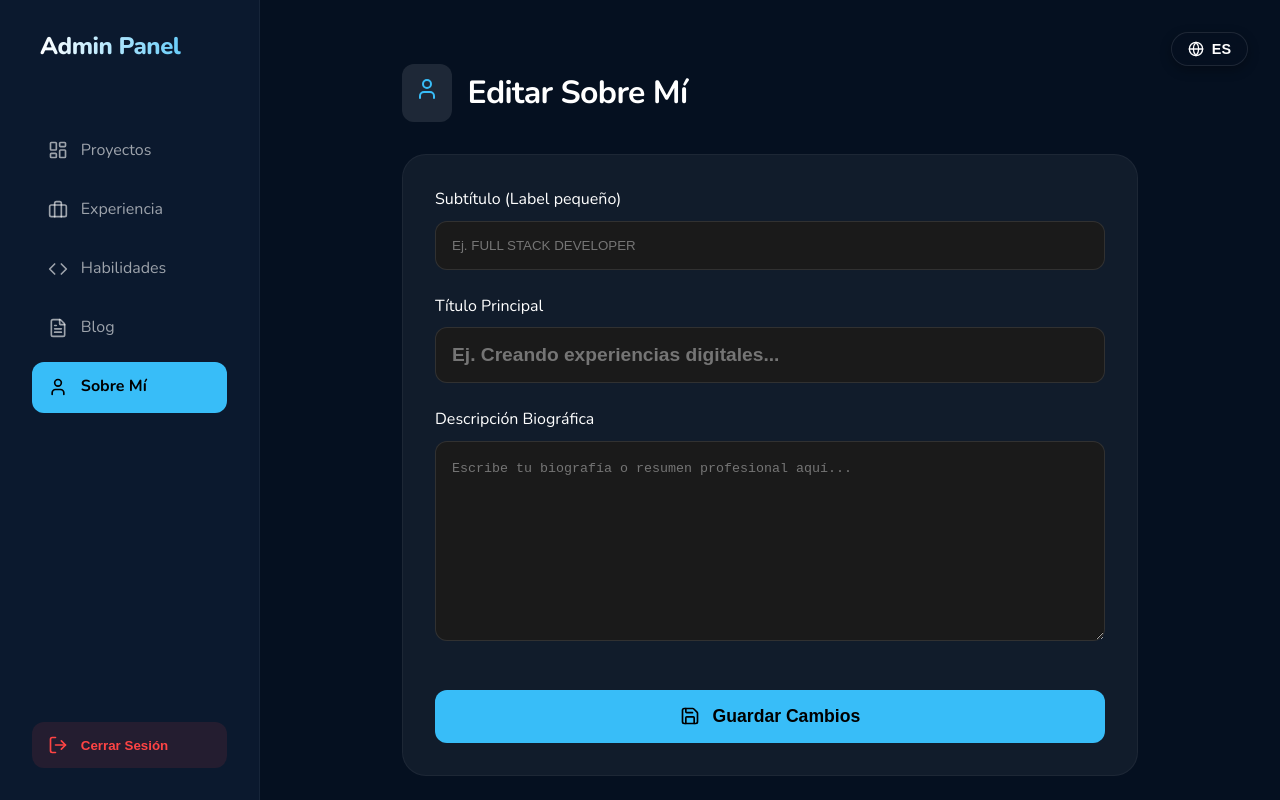
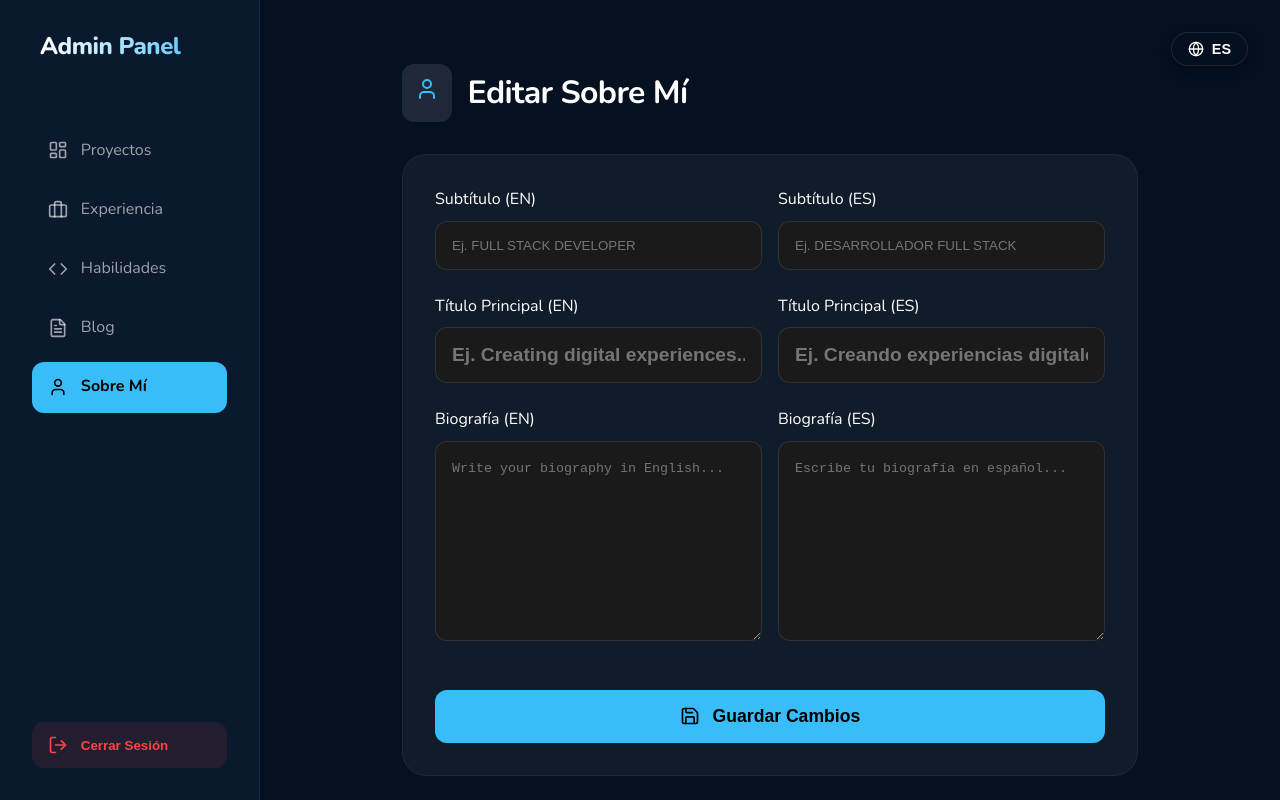
Before and after one commit to pomarmcdrac/PortfolioV2, a Next.js app: page /admin/about in a window 1280 px wide. Built offline with nearby package versions, Linux system fonts and the light colour scheme; no server answers; sample sign-in values are in the browser's storage.

Commit message:
fix: limits for inputs

```diff
--- a/src/app/admin/about/page.tsx
+++ b/src/app/admin/about/page.tsx
@@ -34,8 +34,11 @@ export default function AdminAbout() {
       const data = await getAbout();
       if (data) {
         setValue("title", data.title);
+        setValue("titleEs", data.titleEs);
         setValue("subtitle", data.subtitle);
+        setValue("subtitleEs", data.subtitleEs);
         setValue("description", data.description);
+        setValue("descriptionEs", data.descriptionEs);
       }
     } catch (error) {
       console.error(error);
@@ -99,31 +102,86 @@ export default function AdminAbout() {
           onSubmit={handleSubmit(onSubmit)}
           style={{ display: "flex", flexDirection: "column", gap: "1.5rem" }}
         >
+          <div
+            style={{
+              display: "grid",
+              gridTemplateColumns: "1fr 1fr",
+              gap: "1rem",
+            }}
+          >
             <div>
               <label style={{ display: "block", marginBottom: "0.5rem" }}>
-              Subtítulo (Label pequeño)
+                Subtítulo (EN)
               </label>
               <input
                 {...register("subtitle")}
                 style={inputStyle}
                 placeholder="Ej. FULL STACK DEVELOPER"
+                maxLength={100}
               />
             </div>
-
             <div>
               <label style={{ display: "block", marginBottom: "0.5rem" }}>
-              Título Principal
+                Subtítulo (ES)
+              </label>
+              <input
+                {...register("subtitleEs")}
+                style={inputStyle}
+                placeholder="Ej. DESARROLLADOR FULL STACK"
+                maxLength={100}
+              />
+            </div>
+          </div>
+
+          <div
+            style={{
+              display: "grid",
+              gridTemplateColumns: "1fr 1fr",
+              gap: "1rem",
+            }}
+          >
+            <div>
+              <label style={{ display: "block", marginBottom: "0.5rem" }}>
+                Título Principal (EN)
               </label>
               <input
                 {...register("title", { required: true })}
-              style={{ ...inputStyle, fontSize: "1.2rem", fontWeight: "bold" }}
-              placeholder="Ej. Creando experiencias digitales..."
+                style={{
+                  ...inputStyle,
+                  fontSize: "1.2rem",
+                  fontWeight: "bold",
+                }}
+                placeholder="Ej. Creating digital experiences..."
+                maxLength={100}
               />
             </div>
-
             <div>
               <label style={{ display: "block", marginBottom: "0.5rem" }}>
-              Descripción Biográfica
+                Título Principal (ES)
+              </label>
+              <input
+                {...register("titleEs", { required: true })}
+                style={{
+                  ...inputStyle,
+                  fontSize: "1.2rem",
+                  fontWeight: "bold",
+                }}
+                placeholder="Ej. Creando experiencias digitales..."
+                maxLength={100}
+              />
+            </div>
+          </div>
+
+          <div
+            style={{
+              display: "grid",
+              gridTemplateColumns: "1fr 1fr",
+              gap: "1rem",
+            }}
+          >
+            <div>
+              <label style={{ display: "block", marginBottom: "0.5rem" }}>
+                Biografía (EN)
               </label>
               <textarea
                 {...register("description", { required: true })}
@@ -133,8 +191,26 @@ export default function AdminAbout() {
                   resize: "vertical",
                   lineHeight: "1.6",
                 }}
-              placeholder="Escribe tu biografía o resumen profesional aquí..."
+                placeholder="Write your biography in English..."
+                maxLength={5000}
               />
+            </div>
+            <div>
+              <label style={{ display: "block", marginBottom: "0.5rem" }}>
+                Biografía (ES)
+              </label>
+              <textarea
+                {...register("descriptionEs", { required: true })}
+                style={{
+                  ...inputStyle,
+                  minHeight: "200px",
+                  resize: "vertical",
+                  lineHeight: "1.6",
+                }}
+                placeholder="Escribe tu biografía en español..."
+                maxLength={5000}
+              />
+            </div>
           </div>
 
           <button
--- a/src/lib/api.ts
+++ b/src/lib/api.ts
@@ -17,11 +17,14 @@ const AUTH_URL = "/api/auth/login";
 export async function getProjects(lang?: string): Promise<Project[]> {
   const baseUrl = getBaseUrl();
   try {
-    const url = new URL(`${baseUrl}/projects`);
-    if (lang) url.searchParams.append("lang", lang.toLowerCase());
+    let url = `${baseUrl}/projects`;
+    if (lang) {
+      url += `?lang=${encodeURIComponent(lang.toLowerCase())}`;
+    }
 
-    const response = await fetch(url.toString(), {
+    const response = await fetch(url, {
       next: { revalidate: 3600 },
+      headers: { ...getAuthHeader() },
     });
 
     if (!response.ok) {
@@ -50,11 +53,14 @@ export async function getProjects(lang?: string): Promise<Project[]> {
 export async function getExperience(lang?: string): Promise<ExperienceItem[]> {
   const baseUrl = getBaseUrl();
   try {
-    const url = new URL(`${baseUrl}/experience`);
-    if (lang) url.searchParams.append("lang", lang.toLowerCase());
+    let url = `${baseUrl}/experience`;
+    if (lang) {
+      url += `?lang=${encodeURIComponent(lang.toLowerCase())}`;
+    }
 
-    const response = await fetch(url.toString(), {
+    const response = await fetch(url, {
       next: { revalidate: 3600 },
+      headers: { ...getAuthHeader() },
     });
 
     if (!response.ok) {
@@ -124,11 +130,14 @@ export async function getProjectById(
 ): Promise<Project | null> {
   const baseUrl = getBaseUrl();
   try {
-    const url = new URL(`${baseUrl}/projects/${id}`);
-    if (lang) url.searchParams.append("lang", lang.toLowerCase());
+    let url = `${baseUrl}/projects/${id}`;
+    if (lang) {
+      url += `?lang=${encodeURIComponent(lang.toLowerCase())}`;
+    }
 
-    const response = await fetch(url.toString(), {
+    const response = await fetch(url, {
       next: { revalidate: 3600 },
+      headers: { ...getAuthHeader() },
     });
 
     if (!response.ok) {
@@ -193,11 +202,14 @@ export async function getSkillsFull(): Promise<any[]> {
 export async function getAbout(lang?: string): Promise<any> {
   const baseUrl = getBaseUrl();
   try {
-    const url = new URL(`${baseUrl}/about`);
-    if (lang) url.searchParams.append("lang", lang.toLowerCase());
+    let url = `${baseUrl}/about`;
+    if (lang) {
+      url += `?lang=${encodeURIComponent(lang.toLowerCase())}`;
+    }
 
-    const response = await fetch(url.toString(), {
+    const response = await fetch(url, {
       next: { revalidate: 3600 },
+      headers: { ...getAuthHeader() },
     });
 
     if (!response.ok) throw new Error("Failed to fetch about info");
@@ -424,10 +436,12 @@ export async function deleteSkill(id: string): Promise<boolean> {
 export async function getBlogs(lang?: string): Promise<any[]> {
   const baseUrl = getBaseUrl();
   try {
-    const url = new URL(`${baseUrl}/blogs`);
-    if (lang) url.searchParams.append("lang", lang.toLowerCase());
+    let url = `${baseUrl}/blogs`;
+    if (lang) {
+      url += `?lang=${encodeURIComponent(lang.toLowerCase())}`;
+    }
 
-    const response = await fetch(url.toString(), {
+    const response = await fetch(url, {
       next: { revalidate: 3600 },
       headers: { ...getAuthHeader() },
     });
```
Also changed, not shown: src/app/admin/blog/page.tsx (+86 -4 lines), src/app/admin/experience/page.tsx (+47 -2 lines), src/app/admin/projects/page.tsx (+27 -4 lines), src/app/admin/skills/page.tsx (+18 -4 lines), src/components/forms/ContactForm.tsx (+8 -0 lines). Lines whose indentation alone changed are shown as unchanged.
